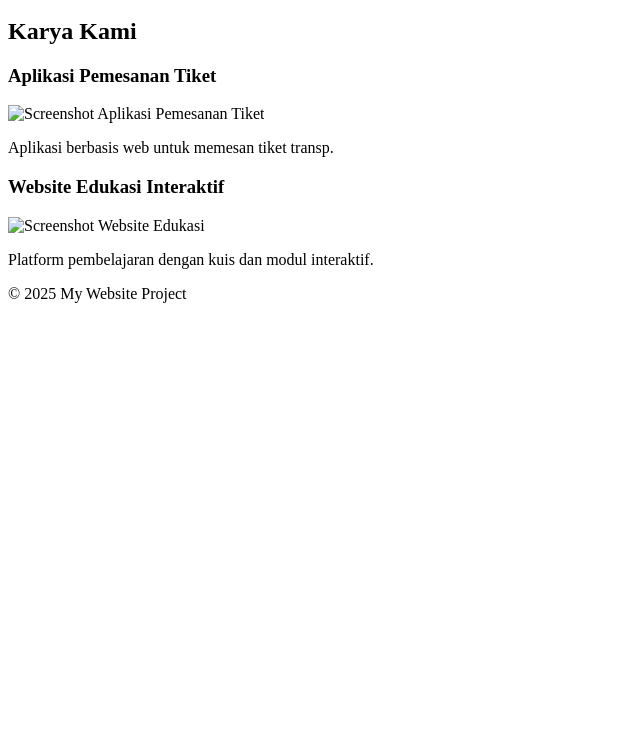
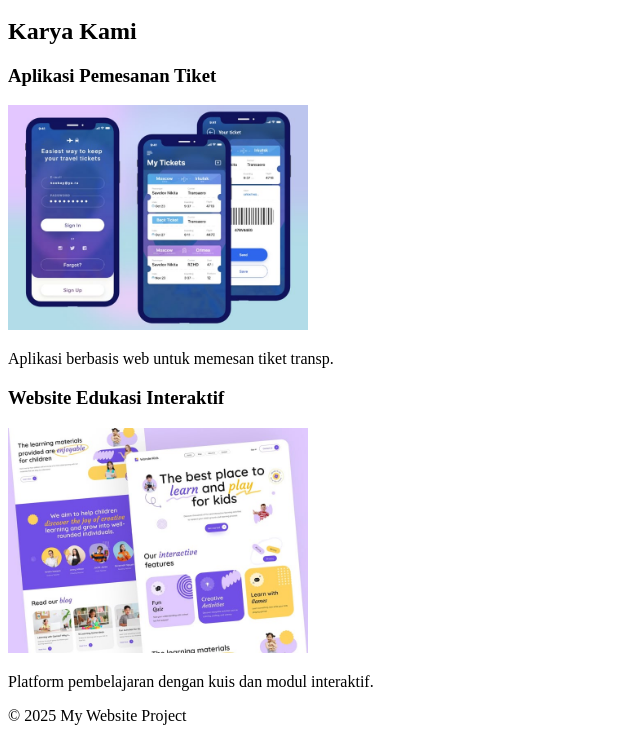
Before and after one commit to salsafds/my-website-project, a plain HTML site: page portofolio.html in a window 1280 px wide. Shown: the part 154-895 px from the top of the page, without its empty margins (0-640 px from the left). Before the commit the page ends 800 px from the top, so only its background shows below. Drawn offline with Linux system fonts and the light colour scheme.

Commit message:
Co-authored-by: ismahirdhyaa <ismahirdhyaa@users.noreply.github.com> Co-authored-by: octaviaously <octaviaously@users.noreply.github.com>

```diff
--- a/portofolio.html
+++ b/portofolio.html
@@ -24,14 +24,14 @@
         <section>
             <h2>Karya Kami</h2>
             <article>
-            <h3>Aplikasi Pemesanan Tiket </h3>
-            <img src="assets/images/app1.jpg" alt="Screenshot Aplikasi Pemesanan Tiket">
-            <p>Aplikasi berbasis web untuk memesan tiket transp.</p>
+                <h3>Aplikasi Pemesanan Tiket </h3>
+                <img src="assets/images/app1.jpg" alt="Screenshot Aplikasi Pemesanan Tiket" style="max-width: 300px;">
+                <p>Aplikasi berbasis web untuk memesan tiket transp.</p>
             </article>
 
             <article>
                 <h3>Website Edukasi Interaktif</h3>
-                <img src="assets/images/app2.jpg" alt="Screenshot Website Edukasi">
+                <img src="assets/images/app2.jpg" alt="Screenshot Aplikasi Pemesanan Tiket" style="max-width: 300px;">
                 <p>Platform pembelajaran dengan kuis dan modul interaktif.</p>
             </article>
         </section>
```
Also changed, not shown: about.html (line endings or trailing spaces), assets/images/app1.jpg (added), assets/images/app2.jpg (added), assets/images/team.jpg (added).
